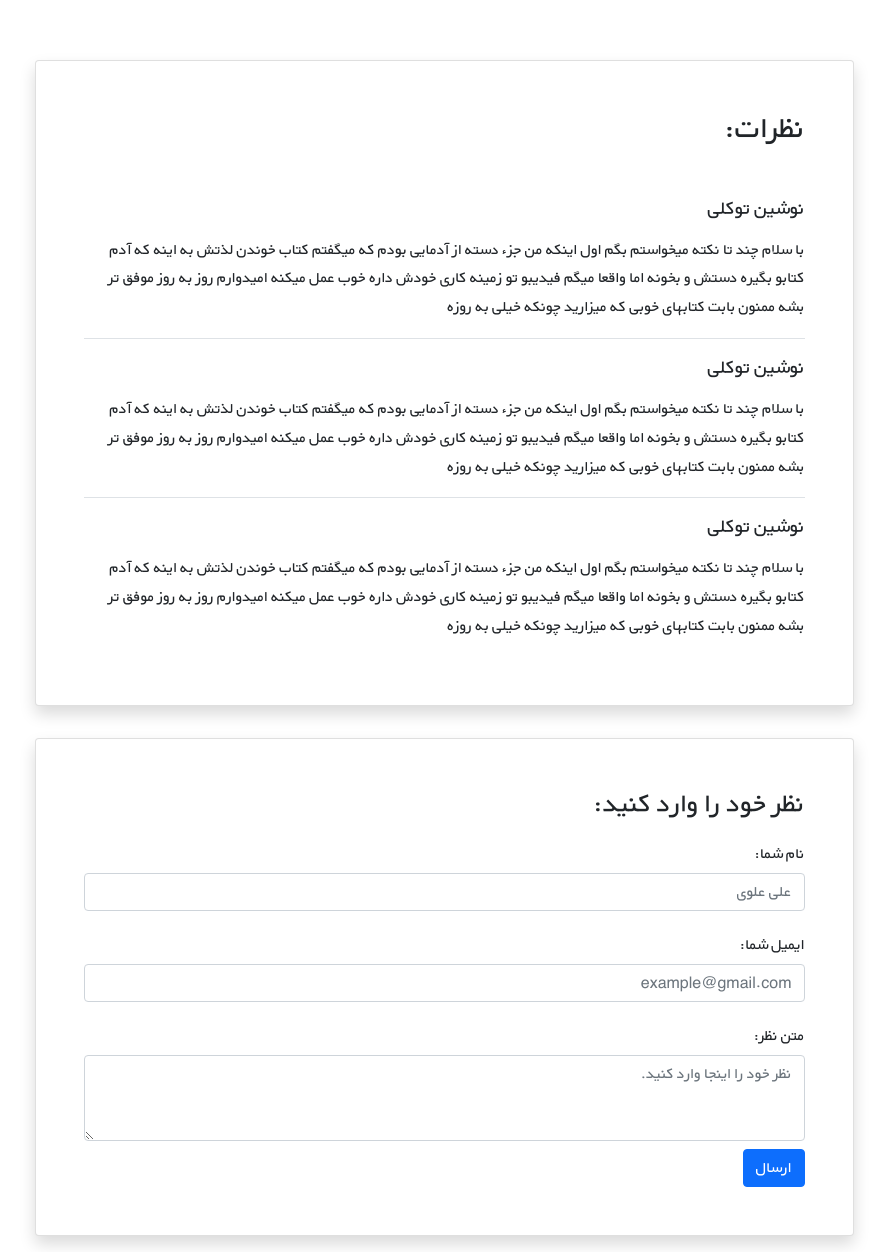
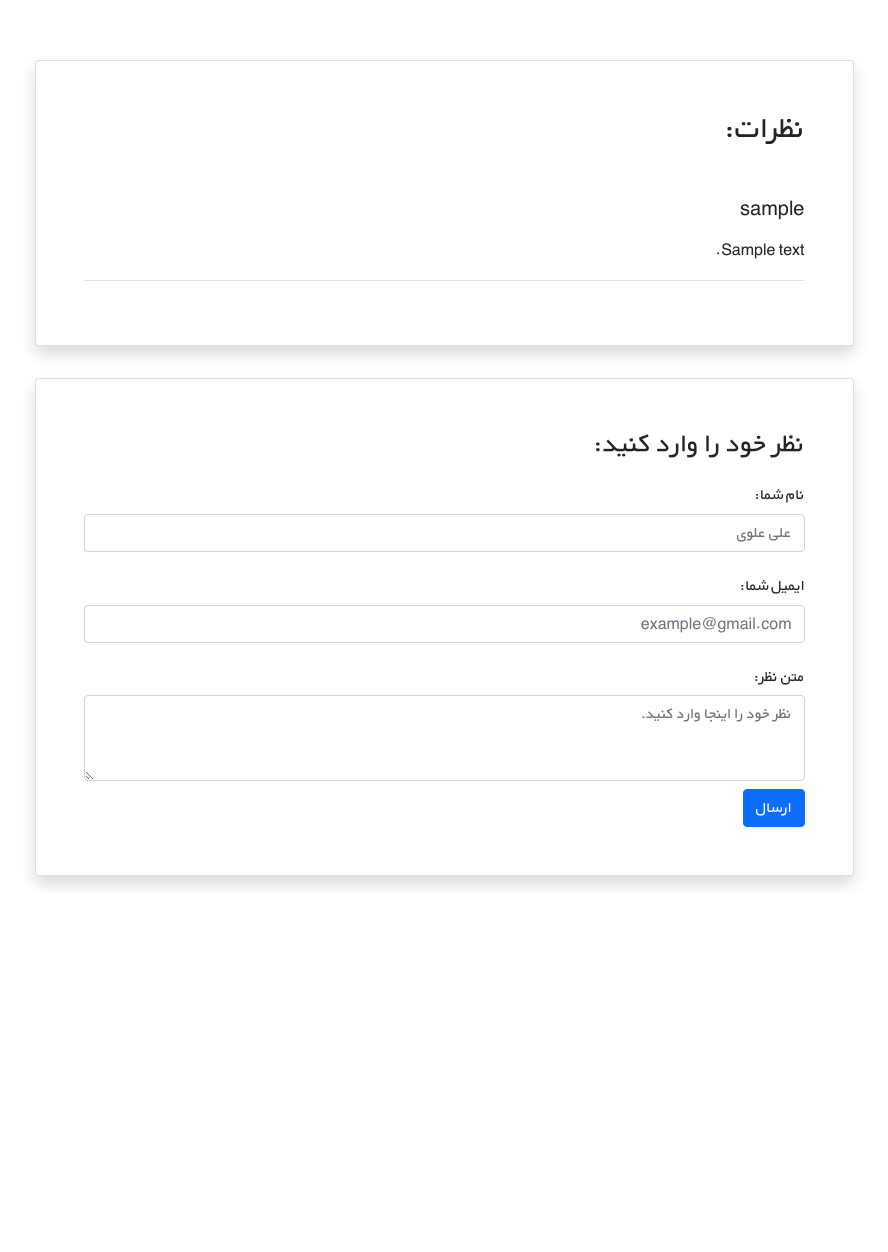
Before and after one commit to NiloofarSeyf/django_bookstore_project, a Django app: template books/templates/books/book_detail.html in a window 1280 px wide. Shown: the part 373-1625 px from the top of the page, without its empty margins (196-1084 px from the left). After the commit the page ends 1260 px from the top, so only its background shows below. Run offline with Django 4.2, Linux system fonts and the light colour scheme; the template is opened without the code that fills it: most values are stand-ins (such as "Sample title", 1, 10 or a date in 2020); grey boxes marked "Sample" are stand-in pictures.

Commit message:
render book comments in book detail

```diff
--- a/books/templates/books/book_detail.html
+++ b/books/templates/books/book_detail.html
@@ -1,6 +1,6 @@
 {% extends '_base.html' %}
 {% load book_tags %}
-{% block page_title %}جزئیات کتاب{{ book.title|capfirst }}{% endblock %}
+{% block page_title %}جزئیات کتاب {{ book.title|capfirst }}{% endblock %}
 {% block content %}
 
     <div class="container mt-5" dir="rtl">
@@ -11,14 +11,14 @@
                         <div class="col-xs-12 col-md-3 d-flex justify-content-center">
                             <div>
                                 {% if book.cover %}
-                                    <img src="{{ book.cover.url}}" class="img-fluid rounded-start" alt="...">
+                                    <img src="{{ book.cover.url }}" class="img-fluid rounded-start" alt="...">
                                 {% endif %}
 
                             </div>
                         </div>
                         <div class="col-xs-12 col-md-6 text-center text-md-end mt-md-1 mt-4">
-                            <h1>{{ book.title}}</h1>
-                            <h5 class="small my-1"><span class="text-muted">نویسنده: </span>{{ book.author}}</h5>
+                            <h1>{{ book.title }}</h1>
+                            <h5 class="small my-1"><span class="text-muted">نویسنده: </span>{{ book.author }}</h5>
                             <a href="{% url 'book_update' book.id %}">ویرایش</a>
                             <span>|</span>
                             <a href="{% url 'book_delete' book.id %}">حذف</a>
@@ -42,33 +42,16 @@
                 <div class="d-flex justify-content-center">
                     <div class="card shadow my-3 p-5 w-sm-75 w-100">
                         <h2 class="mb-5">نظرات:</h2>
-                        <div class="border-bottom mb-3">
-                            <h5 class="mb-3">نوشین توکلی</h5>
-                            <p>با سلام چند تا نکته میخواستم بگم اول اینکه من جزء دسته از آدمایی بودم که میگفتم کتاب
-                                خوندن لذتش
-                                به اینه که آدم کتابو بگیره دستش و بخونه اما واقعا میگم فیدیبو تو زمینه کاری خودش داره
-                                خوب عمل
-                                میکنه امیدوارم روز به روز موفق تر بشه ممنون بابت کتابهای خوبی که میزارید چونکه خیلی به
-                                روزه</p>
-                        </div>
-                        <div class="border-bottom mb-3">
-                            <h5 class="mb-3">نوشین توکلی</h5>
-                            <p>با سلام چند تا نکته میخواستم بگم اول اینکه من جزء دسته از آدمایی بودم که میگفتم کتاب
-                                خوندن لذتش
-                                به اینه که آدم کتابو بگیره دستش و بخونه اما واقعا میگم فیدیبو تو زمینه کاری خودش داره
-                                خوب عمل
-                                میکنه امیدوارم روز به روز موفق تر بشه ممنون بابت کتابهای خوبی که میزارید چونکه خیلی به
-                                روزه</p>
-                        </div>
-                        <div>
-                            <h5 class="mb-3">نوشین توکلی</h5>
-                            <p>با سلام چند تا نکته میخواستم بگم اول اینکه من جزء دسته از آدمایی بودم که میگفتم کتاب
-                                خوندن لذتش
-                                به اینه که آدم کتابو بگیره دستش و بخونه اما واقعا میگم فیدیبو تو زمینه کاری خودش داره
-                                خوب عمل
-                                میکنه امیدوارم روز به روز موفق تر بشه ممنون بابت کتابهای خوبی که میزارید چونکه خیلی به
-                                روزه</p>
-                        </div>
+
+                            {% for comment in comments %}
+
+                                <div class="border-bottom mb-3">
+                                    <h5 class="mb-3">{{ comment.user.username }}</h5>
+                                    <p>{{ comment.text|linebreaks }}</p>
+                                </div>
+
+                            {% endfor %}
+
                     </div>
                 </div>
 
@@ -76,6 +59,7 @@
                     <div class="card shadow my-3 p-5 w-sm-75 w-100">
                         <h3>نظر خود را وارد کنید:</h3>
                         <form method="POST">
+                            {% csrf_token %}
                             <div class="form-group py-2">
                                 <label class="py-1" for="author_name">نام شما:</label>
                                 <input type="text" class="form-control" placeholder="علی علوی" name="author_name">
--- a/books/urls.py
+++ b/books/urls.py
@@ -1,12 +1,12 @@
 from django.urls import path
 
 
-from .views import BookListView, BookDetailView, BookCreateView,BookUpdateView, BookDeleteView
+from .views import BookListView,book_detail_view , BookCreateView,BookUpdateView, BookDeleteView
 
 
 urlpatterns = [
     path('', BookListView.as_view(), name='book_list'),
-    path('<int:pk>/', BookDetailView.as_view(), name='book_detail'),
+    path('<int:pk>/', book_detail_view, name='book_detail'),
     path('create', BookCreateView.as_view(), name='book_create'),
     path('<int:pk>/edit/', BookUpdateView.as_view(), name='book_update'),
     path('<int:pk>/delete/', BookDeleteView.as_view(), name='book_delete'),
```
Also changed, not shown: books/views.py (+11 -5 lines).
